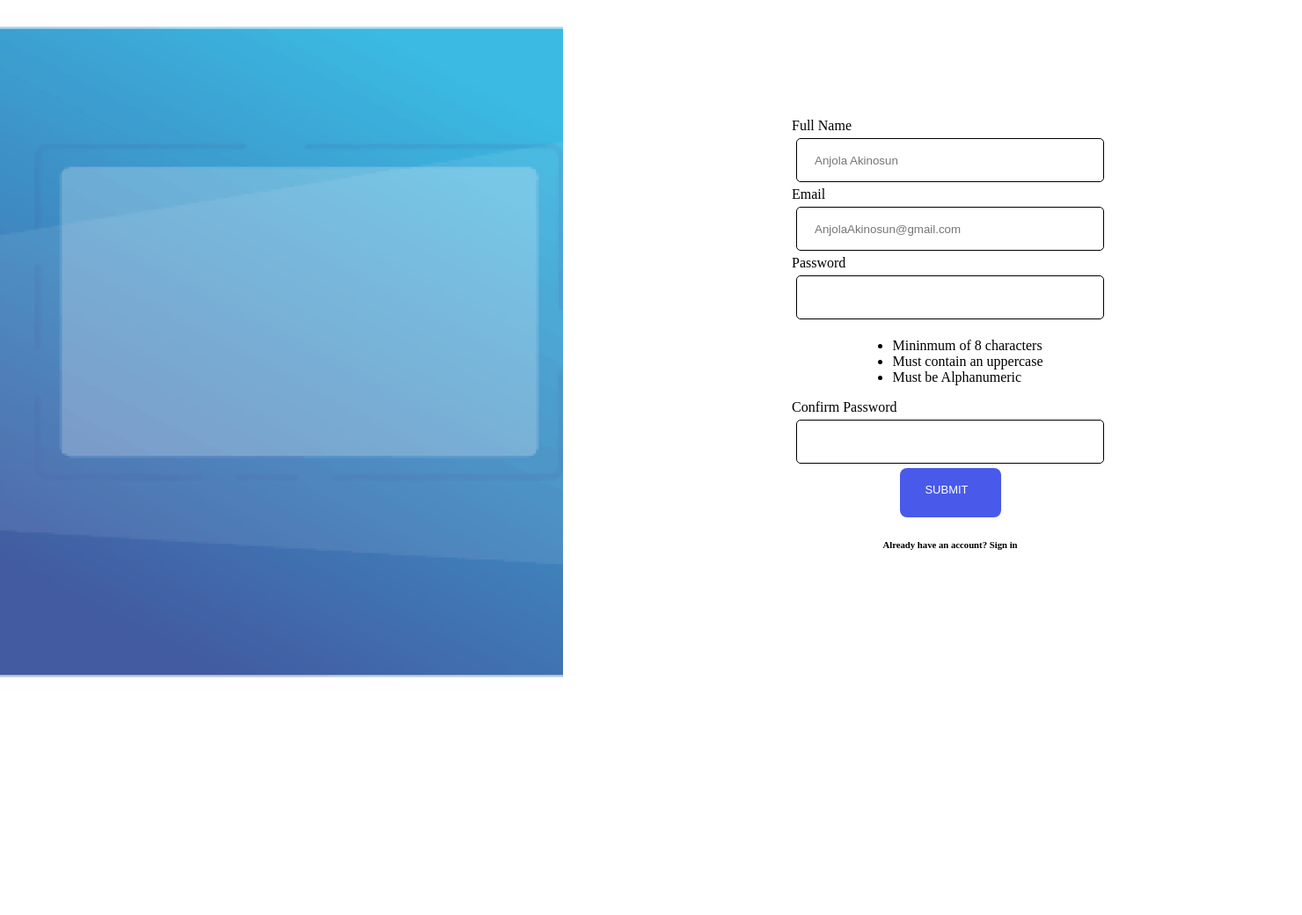
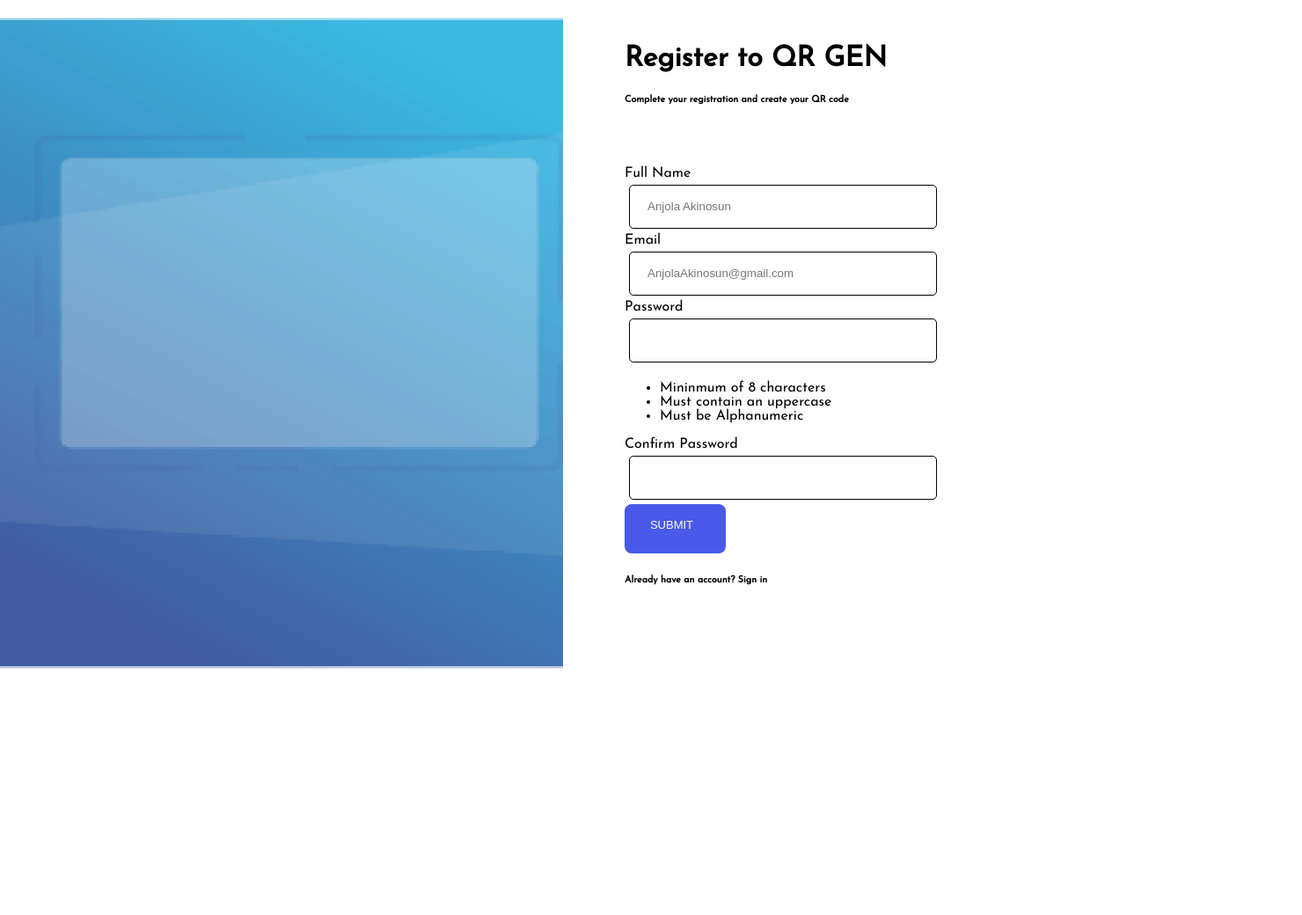
Before and after one commit to zuri-training/QR-gen-prt-51, a Django app: template templates/registration/signup.html in a window 1480 px wide. Shown: the whole page at 88% size. After the commit the page ends 760 px from the top, so only its background shows below. Run offline with Django 4.2, Linux system fonts and the light colour scheme; the template is opened without the code that fills it, so the values that code supplies are empty.

Commit message:
Modified

```diff
--- a/templates/registration/signup.css
+++ b/templates/registration/signup.css
@@ -3,10 +3,7 @@
 *{box-sizing: border-box;}
 
 body{
-    height: 1024px;
-    width: 1440px;
-    left: 4165px;
-    top: -2688px;
+    width: 100%;
     border-radius: 0px;
 }
 
@@ -22,35 +19,22 @@ main{
 }
 
 .info{
-    padding: 0px;
-    display: flex;
-    flex-direction: column;
-    align-items: flex-start;
-    gap: 42px;
-    height: 800px;
-    width: 590px;
-    left: 810px;
-    top: 112px;
-    border-radius: 0px;
-    flex: none;
-    order: 1;
-    flex-grow: 0;
-}
-h1 h6{
-    gap: 4px;
+    align-items: center;
     font-family: josefin sans;
+    justify-content: center;
+    padding: 30px;
 
 }
 .login{
+    font-family: josefin sans;
     height: 590px;
     width: 800px;
     display: flex;
-    align-items: center;
+    align-items: flex-start;
     justify-content: center;
     flex-direction: column;
-    position: relative;
     border: 1px solid black;
-    padding: 30px 0px;
+    padding: 0px;
     border: none;
     border-radius: 10px;
 }
@@ -74,7 +58,6 @@ button{
     align-items: center;
     padding: 16px 24px 24px 16px;
     gap: 16px;
-
     width: 115px;
     height: 56px;
     background: #4959E9;
@@ -82,5 +65,4 @@ button{
     color: white;
     font-size: small;
     border: none;
-
 }
--- a/templates/registration/signup.html
+++ b/templates/registration/signup.html
@@ -14,7 +14,6 @@
         <div class="info">
         <h1>Register to QR GEN</h1>
         <h6>Complete your registration and create your QR code</h6>
-        </div>
         <form action="" class="login">
                 <div>
                     <label for="fname">Full Name</label>
@@ -42,7 +41,9 @@
                 </div>
 
                 <button type="submit">SUBMIT</button>
+
                 <h6>Already have an account? Sign in</h6>
+        </div>
         </form>
     </main>
 </body>
```
